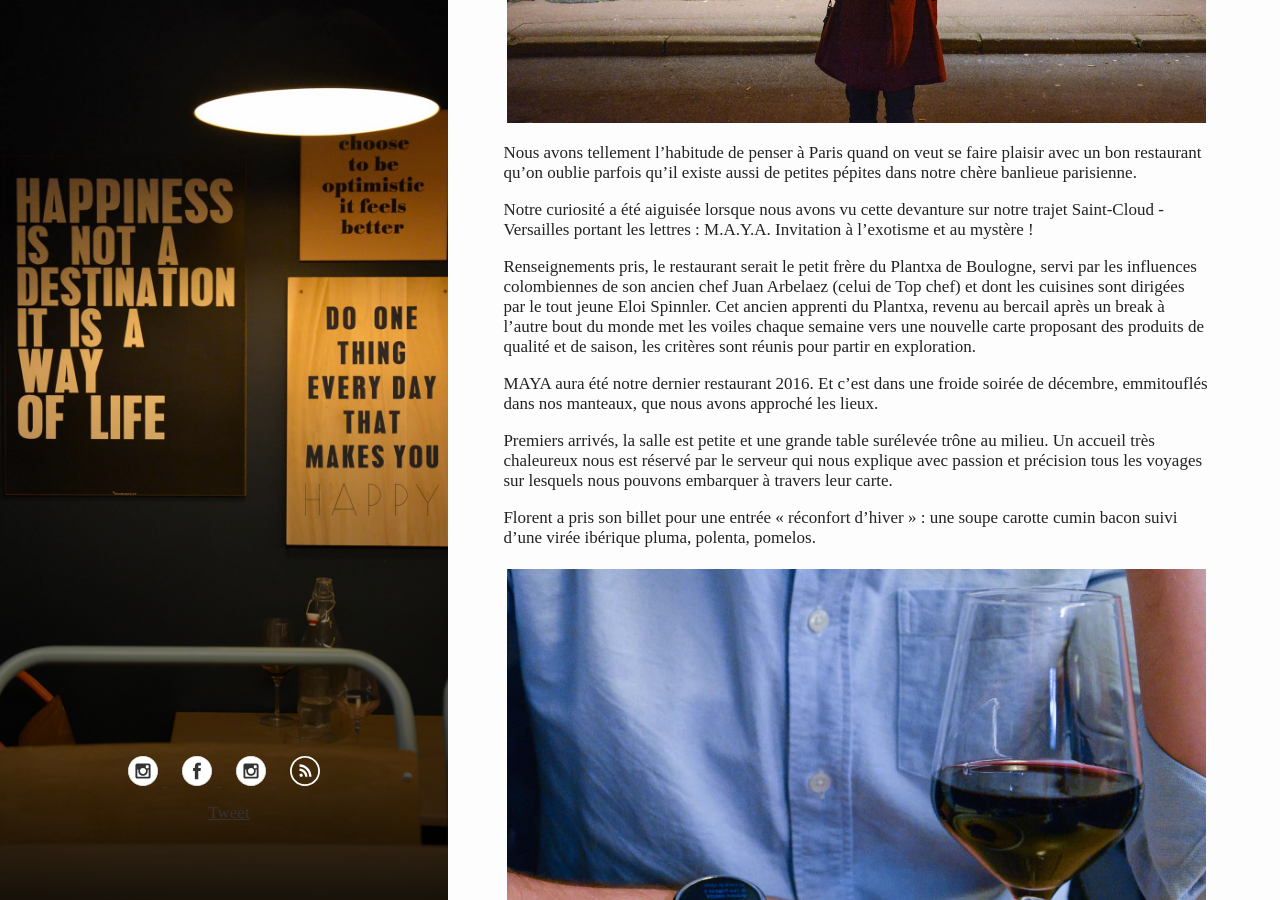
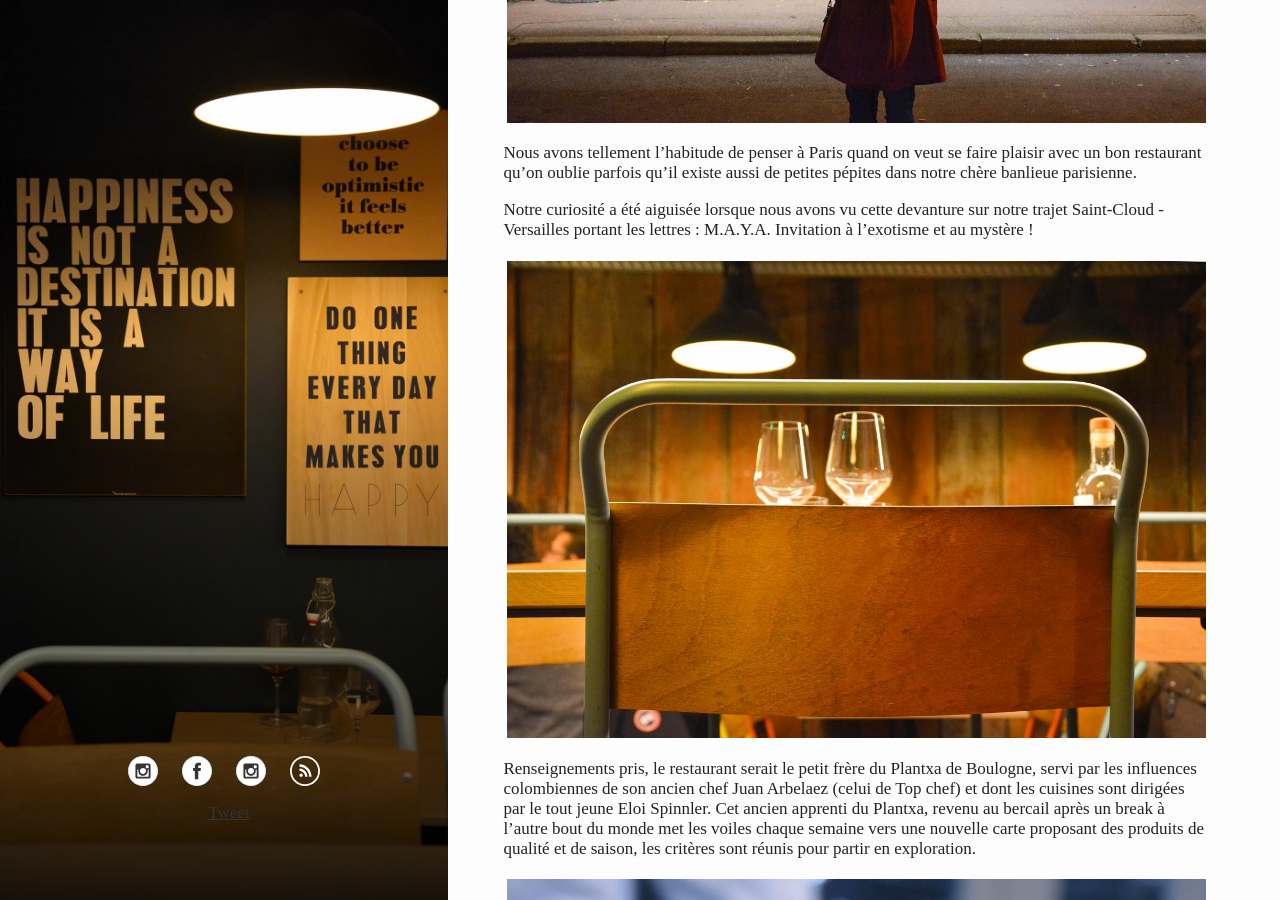
Before and after one commit to FlorentD/cairatuverras.github.io, a Jekyll site: the page built from _posts/2017-02-08-le-maya.md, in a window 1280 px wide and 900 px high, scrolled down 690 px. Built offline with Jekyll 4.4.1, drawn with Linux system fonts in a browser that asks for light colours; comment, search, counter and statistics services are not loaded.

Commit message:
update maya pictures

```diff
--- a/_posts/2017-02-08-le-maya.md
+++ b/_posts/2017-02-08-le-maya.md
@@ -16,7 +16,11 @@
 
 Notre curiosité a été aiguisée lorsque nous avons vu cette devanture sur notre trajet Saint-Cloud - Versailles portant les lettres : M.A.Y.A. Invitation à l’exotisme et au mystère !
 
+[![railroad]({{ site.images }}/maya/tablehaute.jpg)]({{ site.images }}/maya/tablehaute.jpg)
+
 Renseignements pris, le restaurant serait le petit frère du Plantxa de Boulogne, servi par les influences colombiennes de son ancien chef Juan Arbelaez (celui de Top chef) et dont les cuisines sont dirigées par le tout jeune Eloi Spinnler. Cet ancien apprenti du Plantxa, revenu au bercail après un break à l’autre bout du monde met les voiles chaque semaine vers une nouvelle carte proposant des produits de qualité et de saison, les critères sont réunis pour partir en exploration.
+
+[![railroad]({{ site.images }}/maya/amuse-bouche.jpg)]({{ site.images }}/maya/amuse-bouche.jpg)
 
 MAYA aura été notre dernier restaurant 2016. Et c’est dans une froide soirée de décembre, emmitouflés dans nos manteaux, que nous avons approché les lieux.
 
```
Also changed, not shown: assets/images/maya/amuse-bouche.jpg (added), assets/images/maya/dessert.jpg, assets/images/maya/tablehaute.jpg (added), assets/images/maya/viande.jpg.
